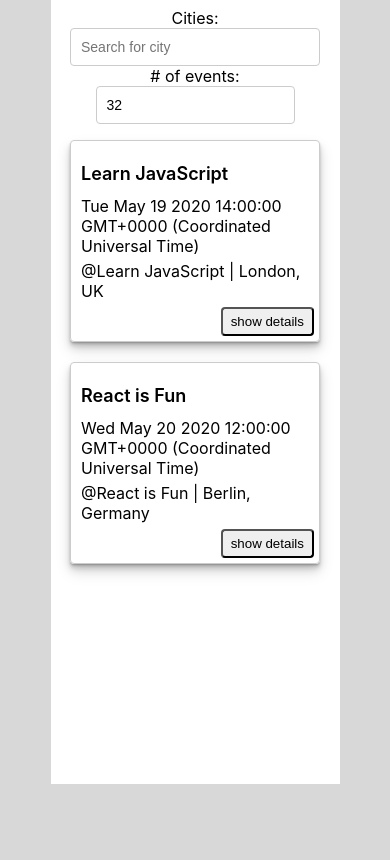
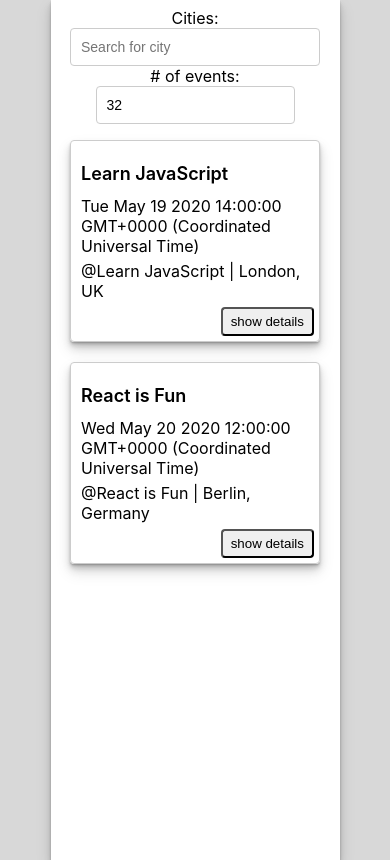
Before and after one commit to VeeGee-Creations/meet, a React (Create React App) app: page / in a window 390 px wide. Built offline with nearby package versions, Linux system fonts and the light colour scheme.

Commit message:
added media query for smaller screens

```diff
--- a/src/App.css
+++ b/src/App.css
@@ -7,6 +7,11 @@
   min-width: 250px;
   width: 50%;
   margin: 0 auto;
+  box-shadow: 0 1px 1px rgba(0,0,0,0.11),
+  0 2px 2px rgba(0,0,0,0.11),
+  0 4px 4px rgba(0,0,0,0.11),
+  0 6px 8px rgba(0,0,0,0.11),
+  0 8px 16px rgba(0,0,0,0.11);
 }
 
 .App * {
@@ -221,3 +226,9 @@ input[type="number"] {
     margin: 0 auto;
   }
 }
+
+@media only screen and (max-width: 1070px) {
+  .App {
+    min-height: 100vh;
+  }
+}
```
